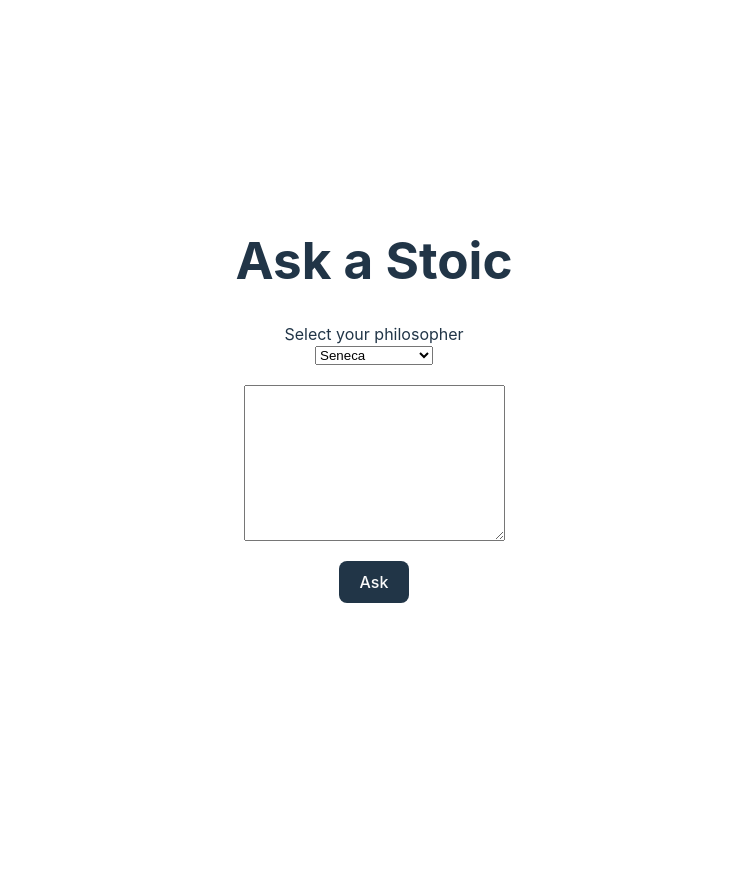
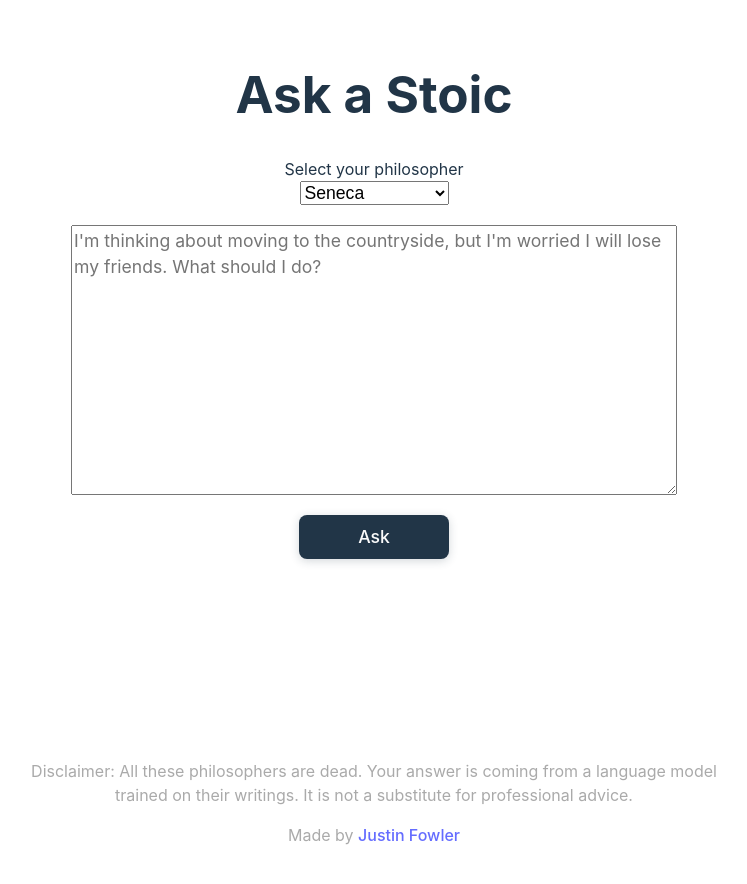
Before and after one commit to SomewhatJustin/ask-a-stoic, a React (Vite) app: page / in a window 1280 px wide. Shown: the top 884 px of the page, without its empty margins (266-1013 px from the left). Before the commit the page ends 800 px from the top, so only its background shows below. Built offline with nearby package versions, Linux system fonts and the light colour scheme; no server answers.

Commit message:
further imrpovements in styling. changed temperature

```diff
--- a/index.html
+++ b/index.html
@@ -4,7 +4,9 @@
 <head>
   <meta charset="UTF-8" />
   <link rel="icon" type="image/svg+xml" href="/vite.svg" />
-  <meta name="viewport" content="width=device-width, initial-scale=1.0" />
+  <meta name="viewport" content="width=device-width, initial-scale=1, maximum-scale=1">
+
+
 
   <title>Ask a Stoic</title>
 </head>
--- a/package.json
+++ b/package.json
@@ -4,7 +4,7 @@
   "version": "0.0.0",
   "type": "module",
   "scripts": {
-    "dev": "vite",
+    "dev": "vite --host",
     "build": "vite build",
     "preview": "vite preview"
   },
--- a/src/Answer.css
+++ b/src/Answer.css
@@ -1,3 +1,7 @@
 #my-answer {
   text-align: justify;
 }
+
+#my-question {
+  font-weight: 700;
+}
--- a/src/Answer.jsx
+++ b/src/Answer.jsx
@@ -14,7 +14,7 @@ export default function Answer({ myPhil, myQuestion, myAnswer }) {
     const myAnswerP = myAnswer.split("\n").map(element => <p>{element}</p>)
     return (
       <div id="my-answer">
-        <p>{myPhil}'s answer to your question, "{myQuestion}" is:</p>
+        <p id="my-question">Here's how {myPhil} might respond to your question:</p>
         {myAnswerP}
       </div>
     )
--- a/src/App.jsx
+++ b/src/App.jsx
@@ -45,6 +45,10 @@ function App() {
           myAnswer={myAnswer}
         />
       )}
+      <footer>
+        <p>Disclaimer: All these philosophers are dead. Your answer is coming from a language model trained on their writings. It is not a substitute for professional advice.</p>
+        <p>Made by <a href="https://justin.how">Justin Fowler</a></p>
+      </footer>
     </div>
   )
 }
--- a/src/Ask.css
+++ b/src/Ask.css
@@ -7,11 +7,29 @@
   align-items: center;
 }
 
+select {
+  font-size: 1.1rem;
+}
+
 textarea {
   margin: 20px;
+  width: 100%;
+  max-width: 600px;
+  font-family: Inter, system-ui, Avenir, Helvetica, Arial, sans-serif;
+  line-height: 1.5;
+  font-weight: 400;
+  font-size: 1.1rem;
 }
 
 #ask-module button {
   background-color: #213547;
   color: #fafafa;
+  font-size: 1.1rem;
+  width: 150px;
+  box-shadow: #21354733 0px 2px 10px;
 }
+
+footer {
+  margin-top: 200px;
+  color: #aaa;
+}
--- a/src/Ask.jsx
+++ b/src/Ask.jsx
@@ -18,10 +18,7 @@ export default function Ask({ myQuestion, setMyQuestion, myPhil, setMyPhil, setI
         <option value="Marcus Aurelius">Marcus Aurelius</option>
         <option value="Epictetus">Epictetus</option>
       </select>
-
-
-
-      <textarea name="question" id="question" cols="30" rows="10" onChange={e => setMyQuestion(e.target.value)} value={myQuestion}></textarea>
+      <textarea name="question" id="question" cols="30" rows="10" placeholder="I'm thinking about moving to the countryside, but I'm worried I will lose my friends. What should I do?" onChange={e => setMyQuestion(e.target.value)} value={myQuestion}></textarea>
       <button onClick={sendQuestion}>Ask</button>
     </div >
 
--- a/src/utlis.js
+++ b/src/utlis.js
@@ -14,7 +14,7 @@ async function askQuestion(phil, question) {
     Your response should be two paragraphs long. 3-4 sentences per paragraph should be enough. You do not need to provide context for who you are. You can just respond to the question.
     Then, in a new paragraph, still responding as ${phil}, point the user to the texts or books they can read to learn more about the principles behind your answer.`,
     max_tokens: 300,
-    temperature: 0,
+    temperature: 0.7,
   });
 
   return response.data.choices[0].text;
```
